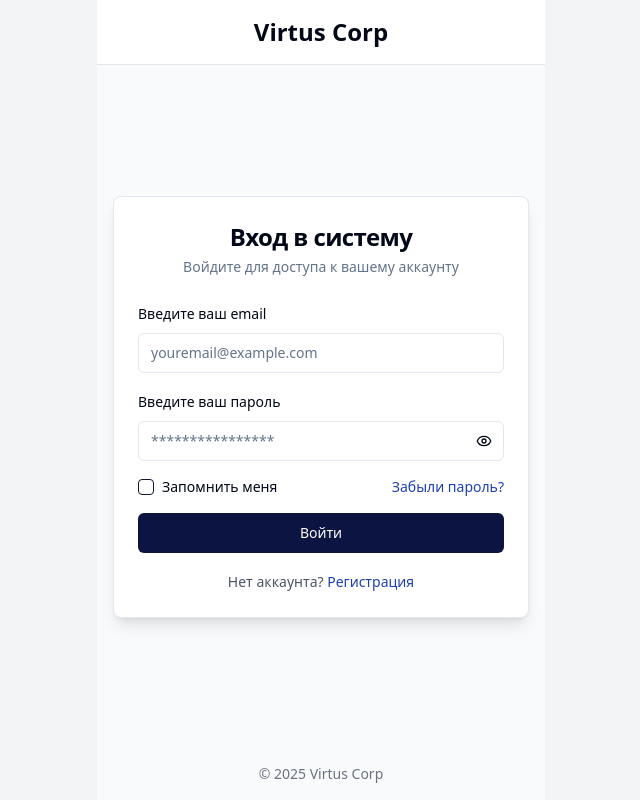
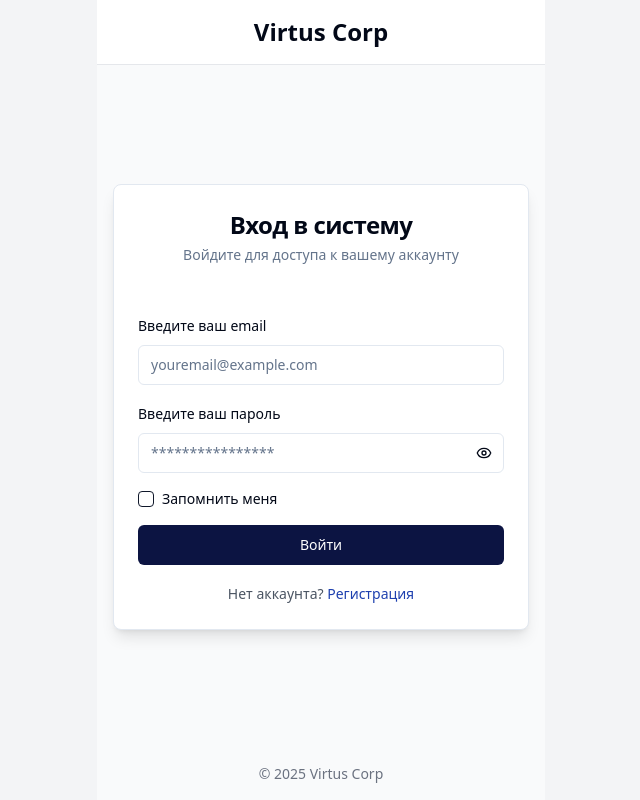
Before and after one commit to parkjihn/virtuscorp_frontend, a Next.js app in the folder virtuscorp_frontend/: page /login in a window 1280 px wide. Shown: the whole page, without its empty margins (319-959 px from the left). Built offline with nearby package versions, Linux system fonts and the light colour scheme.

Commit message:
loginfix1-04062025

```diff
--- a/virtuscorp_frontend/app/(auth)/sign-up/page.tsx
+++ b/virtuscorp_frontend/app/(auth)/sign-up/page.tsx
@@ -106,6 +106,7 @@ export default function SignUpPage() {
                 <Input
                   id="email"
                   name="email"
+                  placeholder="youremail@example.com"
                   type="email"
                   value={form.email}
                   onChange={handleChange}
@@ -120,6 +121,7 @@ export default function SignUpPage() {
                   <Input
                     id="password"
                     name="password"
+                    placeholder="****************"
                     type={showPassword ? "text" : "password"}
                     value={form.password}
                     onChange={handleChange}
@@ -152,6 +154,7 @@ export default function SignUpPage() {
                   <Input
                     id="confirmPassword"
                     name="confirmPassword"
+                    placeholder="****************"
                     type={showPassword ? "text" : "password"}
                     value={form.confirmPassword}
                     onChange={handleChange}
--- a/virtuscorp_frontend/components/login-form.tsx
+++ b/virtuscorp_frontend/components/login-form.tsx
@@ -1,4 +1,6 @@
 "use client"
+
+import type React from "react"
 
 import { useState } from "react"
 import { useRouter } from "next/navigation"
@@ -35,7 +37,6 @@ const LoginForm = () => {
       })
 
       if (response.ok) {
-        // Попробуем получить токен из тела ответа (на случай, если backend пока не ставит cookie)
         const data = await response.json()
         if (data.access_token) {
           document.cookie = `auth-token=${data.access_token}; path=/; secure; samesite=strict`
@@ -59,7 +60,6 @@ const LoginForm = () => {
     }
   }
 
-
   return (
     <div className="min-h-screen flex flex-col bg-gray-50">
       <header className="w-full py-4 bg-white border-b border-gray-200">
@@ -69,12 +69,12 @@ const LoginForm = () => {
       </header>
 
       <div className="flex-1 flex items-center justify-center p-4">
-        <Card className="w-full max-w-md shadow-lg">
+        <Card className="w-full max-w-lg shadow-lg">
           <CardHeader className="space-y-1">
             <CardTitle className="text-2xl font-bold text-center">Вход в систему</CardTitle>
             <CardDescription className="text-center">Войдите для доступа к вашему аккаунту</CardDescription>
           </CardHeader>
-          <CardContent>
+          <CardContent className="p-6">
             {error && <div className="mb-4 p-3 bg-red-50 text-red-800 rounded-md text-sm">{error}</div>}
             <form onSubmit={handleSubmit} className="space-y-4">
               <div className="space-y-2">
@@ -126,9 +126,6 @@ const LoginForm = () => {
                     Запомнить меня
                   </Label>
                 </div>
-                <Link href="/forgot-password" className="text-sm text-blue-800 hover:underline">
-                  Забыли пароль?
-                </Link>
               </div>
               <Button type="submit" disabled={isLoading} className="w-full bg-[#0c1442] text-white">
                 {isLoading ? "Вход..." : "Войти"}
```
Also changed, not shown: virtuscorp_frontend/app/globals.css (line endings or trailing spaces).
